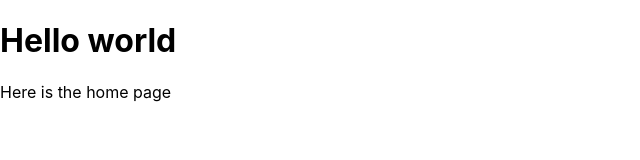
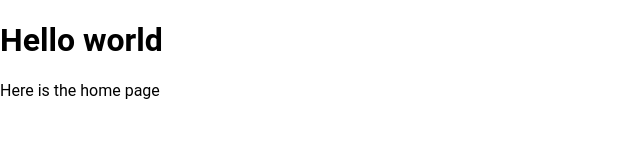
Before and after one commit to CSE-321/KeyInsights, a React (Create React App) app in the folder frontend/: page / in a window 1280 px wide. Shown: the top 160 px of the page, without its empty margins (0-640 px from the left). Built offline with nearby package versions, Linux system fonts and the light colour scheme.

Commit message:
Added sitewide Roboto font family

```diff
--- a/frontend/src/App.css
+++ b/frontend/src/App.css
@@ -1,3 +1,13 @@
+
+body {
+  margin: 0;
+  padding: 0;
+}
+
+* {
+  font-family: 'Roboto', sans-serif;
+}
+
 .App {
   text-align: center;
 }
```
